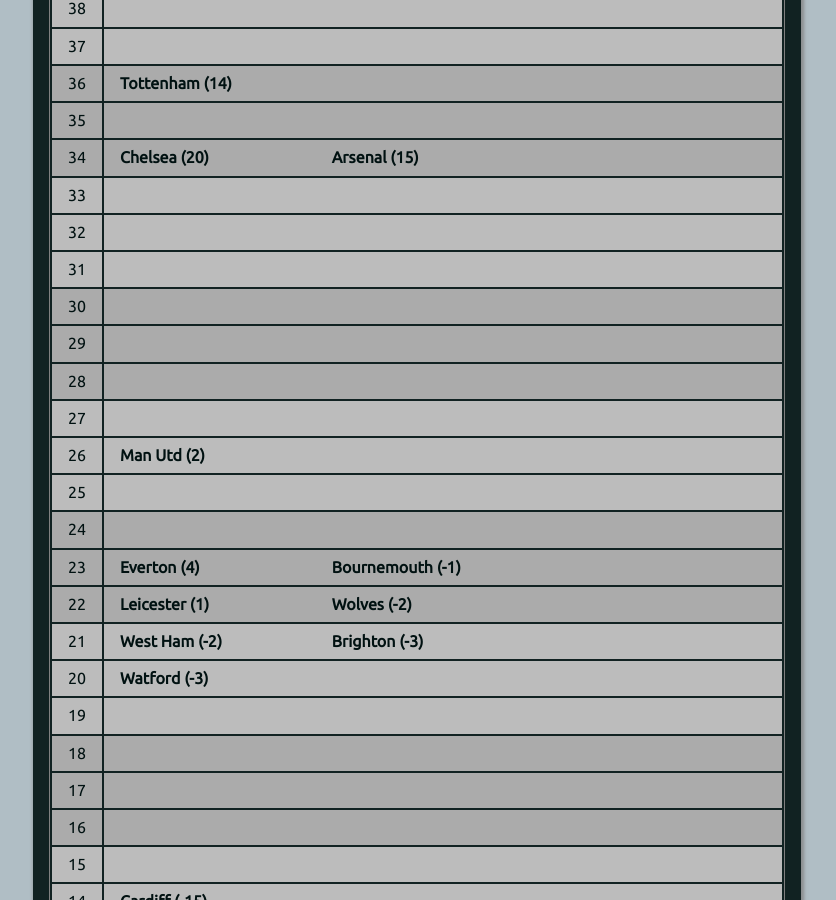
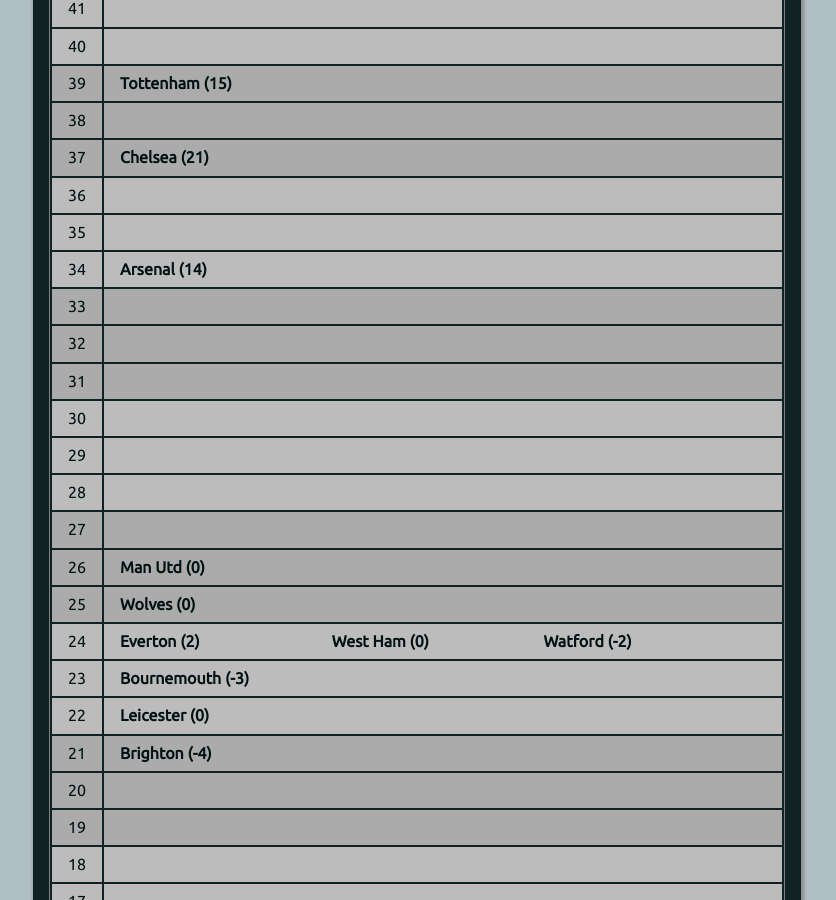
Before and after one commit to muru/muru.github.io, a Jekyll site: the page built from resources.md, in a window 1280 px wide and 900 px high, scrolled down 1965 px. Shown: the whole window, without its empty margins (223-1059 px from the left). Built offline with Jekyll 4.4.1, drawn with Linux system fonts in a browser that asks for light colours; some of the changed text lies outside the part shown.

Commit message:
updated cann-table: Mon 17 Dec 10:04:25 JST 2018

```diff
--- a/cann-table.html
+++ b/cann-table.html
@@ -1,194 +1,209 @@
 <table id="cann-table">
 <thead> <th> Pts </th> <th> Clubs (GD) </th> </thead>
 	<tr class="cann-row-1">
-		<td class="cann-point"> 42 </td>
+		<td class="cann-point"> 45 </td>
 		<td class="cann-clubs">
-			<span class="club-name"> Liverpool (28) </span>
+			<span class="club-name"> Liverpool (30) </span>
 		</td>
  	</tr>
 	<tr class="cann-row-1">
-		<td class="cann-point"> 41 </td>
+		<td class="cann-point"> 44 </td>
 		<td class="cann-clubs">
-			<span class="club-name"> Man City (36) </span>
+			<span class="club-name"> Man City (38) </span>
 		</td>
  	</tr>
 	<tr class="cann-row-1">
+		<td class="cann-point"> 43 </td>
+		<td class="cann-clubs">
+		</td>
+ 	</tr>
+	<tr class="cann-row-2">
+		<td class="cann-point"> 42 </td>
+		<td class="cann-clubs">
+		</td>
+ 	</tr>
+	<tr class="cann-row-2">
+		<td class="cann-point"> 41 </td>
+		<td class="cann-clubs">
+		</td>
+ 	</tr>
+	<tr class="cann-row-2">
 		<td class="cann-point"> 40 </td>
 		<td class="cann-clubs">
 		</td>
  	</tr>
+	<tr class="cann-row-1">
+		<td class="cann-point"> 39 </td>
+		<td class="cann-clubs">
+			<span class="club-name"> Tottenham (15) </span>
+		</td>
+ 	</tr>
+	<tr class="cann-row-1">
+		<td class="cann-point"> 38 </td>
+		<td class="cann-clubs">
+		</td>
+ 	</tr>
+	<tr class="cann-row-1">
+		<td class="cann-point"> 37 </td>
+		<td class="cann-clubs">
+			<span class="club-name"> Chelsea (21) </span>
+		</td>
+ 	</tr>
 	<tr class="cann-row-2">
-		<td class="cann-point"> 39 </td>
+		<td class="cann-point"> 36 </td>
 		<td class="cann-clubs">
 		</td>
  	</tr>
 	<tr class="cann-row-2">
-		<td class="cann-point"> 38 </td>
+		<td class="cann-point"> 35 </td>
 		<td class="cann-clubs">
 		</td>
  	</tr>
 	<tr class="cann-row-2">
-		<td class="cann-point"> 37 </td>
+		<td class="cann-point"> 34 </td>
+		<td class="cann-clubs">
+			<span class="club-name"> Arsenal (14) </span>
+		</td>
+ 	</tr>
+	<tr class="cann-row-1">
+		<td class="cann-point"> 33 </td>
 		<td class="cann-clubs">
 		</td>
  	</tr>
 	<tr class="cann-row-1">
-		<td class="cann-point"> 36 </td>
-		<td class="cann-clubs">
-			<span class="club-name"> Tottenham (14) </span>
-		</td>
- 	</tr>
-	<tr class="cann-row-1">
-		<td class="cann-point"> 35 </td>
+		<td class="cann-point"> 32 </td>
 		<td class="cann-clubs">
 		</td>
  	</tr>
 	<tr class="cann-row-1">
-		<td class="cann-point"> 34 </td>
-		<td class="cann-clubs">
-			<span class="club-name"> Chelsea (20) </span>
-			<span class="club-name"> Arsenal (15) </span>
-		</td>
- 	</tr>
-	<tr class="cann-row-2">
-		<td class="cann-point"> 33 </td>
+		<td class="cann-point"> 31 </td>
 		<td class="cann-clubs">
 		</td>
  	</tr>
 	<tr class="cann-row-2">
-		<td class="cann-point"> 32 </td>
+		<td class="cann-point"> 30 </td>
 		<td class="cann-clubs">
 		</td>
  	</tr>
 	<tr class="cann-row-2">
-		<td class="cann-point"> 31 </td>
+		<td class="cann-point"> 29 </td>
+		<td class="cann-clubs">
+		</td>
+ 	</tr>
+	<tr class="cann-row-2">
+		<td class="cann-point"> 28 </td>
 		<td class="cann-clubs">
 		</td>
  	</tr>
 	<tr class="cann-row-1">
-		<td class="cann-point"> 30 </td>
+		<td class="cann-point"> 27 </td>
 		<td class="cann-clubs">
 		</td>
  	</tr>
 	<tr class="cann-row-1">
-		<td class="cann-point"> 29 </td>
+		<td class="cann-point"> 26 </td>
+		<td class="cann-clubs">
+			<span class="club-name"> Man Utd (0) </span>
+		</td>
+ 	</tr>
+	<tr class="cann-row-1">
+		<td class="cann-point"> 25 </td>
+		<td class="cann-clubs">
+			<span class="club-name"> Wolves (0) </span>
+		</td>
+ 	</tr>
+	<tr class="cann-row-2">
+		<td class="cann-point"> 24 </td>
+		<td class="cann-clubs">
+			<span class="club-name"> Everton (2) </span>
+			<span class="club-name"> West Ham (0) </span>
+			<span class="club-name"> Watford (-2) </span>
+		</td>
+ 	</tr>
+	<tr class="cann-row-2">
+		<td class="cann-point"> 23 </td>
+		<td class="cann-clubs">
+			<span class="club-name"> Bournemouth (-3) </span>
+		</td>
+ 	</tr>
+	<tr class="cann-row-2">
+		<td class="cann-point"> 22 </td>
+		<td class="cann-clubs">
+			<span class="club-name"> Leicester (0) </span>
+		</td>
+ 	</tr>
+	<tr class="cann-row-1">
+		<td class="cann-point"> 21 </td>
+		<td class="cann-clubs">
+			<span class="club-name"> Brighton (-4) </span>
+		</td>
+ 	</tr>
+	<tr class="cann-row-1">
+		<td class="cann-point"> 20 </td>
 		<td class="cann-clubs">
 		</td>
  	</tr>
 	<tr class="cann-row-1">
-		<td class="cann-point"> 28 </td>
+		<td class="cann-point"> 19 </td>
 		<td class="cann-clubs">
 		</td>
  	</tr>
 	<tr class="cann-row-2">
-		<td class="cann-point"> 27 </td>
+		<td class="cann-point"> 18 </td>
 		<td class="cann-clubs">
 		</td>
  	</tr>
 	<tr class="cann-row-2">
-		<td class="cann-point"> 26 </td>
-		<td class="cann-clubs">
-			<span class="club-name"> Man Utd (2) </span>
-		</td>
- 	</tr>
-	<tr class="cann-row-2">
-		<td class="cann-point"> 25 </td>
-		<td class="cann-clubs">
-		</td>
- 	</tr>
-	<tr class="cann-row-1">
-		<td class="cann-point"> 24 </td>
-		<td class="cann-clubs">
-		</td>
- 	</tr>
-	<tr class="cann-row-1">
-		<td class="cann-point"> 23 </td>
-		<td class="cann-clubs">
-			<span class="club-name"> Everton (4) </span>
-			<span class="club-name"> Bournemouth (-1) </span>
-		</td>
- 	</tr>
-	<tr class="cann-row-1">
-		<td class="cann-point"> 22 </td>
-		<td class="cann-clubs">
-			<span class="club-name"> Leicester (1) </span>
-			<span class="club-name"> Wolves (-2) </span>
-		</td>
- 	</tr>
-	<tr class="cann-row-2">
-		<td class="cann-point"> 21 </td>
-		<td class="cann-clubs">
-			<span class="club-name"> West Ham (-2) </span>
-			<span class="club-name"> Brighton (-3) </span>
-		</td>
- 	</tr>
-	<tr class="cann-row-2">
-		<td class="cann-point"> 20 </td>
-		<td class="cann-clubs">
-			<span class="club-name"> Watford (-3) </span>
-		</td>
- 	</tr>
-	<tr class="cann-row-2">
-		<td class="cann-point"> 19 </td>
-		<td class="cann-clubs">
-		</td>
- 	</tr>
-	<tr class="cann-row-1">
-		<td class="cann-point"> 18 </td>
-		<td class="cann-clubs">
-		</td>
- 	</tr>
-	<tr class="cann-row-1">
 		<td class="cann-point"> 17 </td>
 		<td class="cann-clubs">
 		</td>
  	</tr>
+	<tr class="cann-row-2">
+		<td class="cann-point"> 16 </td>
+		<td class="cann-clubs">
+			<span class="club-name"> Newcastle (-8) </span>
+		</td>
+ 	</tr>
 	<tr class="cann-row-1">
-		<td class="cann-point"> 16 </td>
+		<td class="cann-point"> 15 </td>
+		<td class="cann-clubs">
+			<span class="club-name"> Crystal Palace (-9) </span>
+		</td>
+ 	</tr>
+	<tr class="cann-row-1">
+		<td class="cann-point"> 14 </td>
+		<td class="cann-clubs">
+			<span class="club-name"> Cardiff (-16) </span>
+		</td>
+ 	</tr>
+	<tr class="cann-row-1">
+		<td class="cann-point"> 13 </td>
 		<td class="cann-clubs">
 		</td>
  	</tr>
 	<tr class="cann-row-2">
-		<td class="cann-point"> 15 </td>
+		<td class="cann-point"> 12 </td>
+		<td class="cann-clubs">
+			<span class="club-name"> Southampton (-16) </span>
+			<span class="club-name"> Burnley (-18) </span>
+		</td>
+ 	</tr>
+	<tr class="cann-row-2">
+		<td class="cann-point"> 11 </td>
 		<td class="cann-clubs">
 		</td>
  	</tr>
 	<tr class="cann-row-2">
-		<td class="cann-point"> 14 </td>
+		<td class="cann-point"> 10 </td>
 		<td class="cann-clubs">
-			<span class="club-name"> Cardiff (-15) </span>
-		</td>
- 	</tr>
-	<tr class="cann-row-2">
-		<td class="cann-point"> 13 </td>
-		<td class="cann-clubs">
-			<span class="club-name"> Newcastle (-9) </span>
+			<span class="club-name"> Huddersfield (-18) </span>
 		</td>
  	</tr>
 	<tr class="cann-row-1">
-		<td class="cann-point"> 12 </td>
-		<td class="cann-clubs">
-			<span class="club-name"> Crystal Palace (-10) </span>
-			<span class="club-name"> Burnley (-17) </span>
-		</td>
- 	</tr>
-	<tr class="cann-row-1">
-		<td class="cann-point"> 11 </td>
-		<td class="cann-clubs">
-		</td>
- 	</tr>
-	<tr class="cann-row-1">
-		<td class="cann-point"> 10 </td>
-		<td class="cann-clubs">
-			<span class="club-name"> Huddersfield (-17) </span>
-		</td>
- 	</tr>
-	<tr class="cann-row-2">
 		<td class="cann-point"> 9 </td>
 		<td class="cann-clubs">
-			<span class="club-name"> Southampton (-17) </span>
-			<span class="club-name"> Fulham (-24) </span>
+			<span class="club-name"> Fulham (-26) </span>
 		</td>
  	</tr>
 </table>
-<span id="cann-gen-note"> Generated on  Monday, 10 December 2018 at 21:23 JST. </span>
+<span id="cann-gen-note"> Generated on  Monday, 17 December 2018 at 10:04 JST. </span>
```
